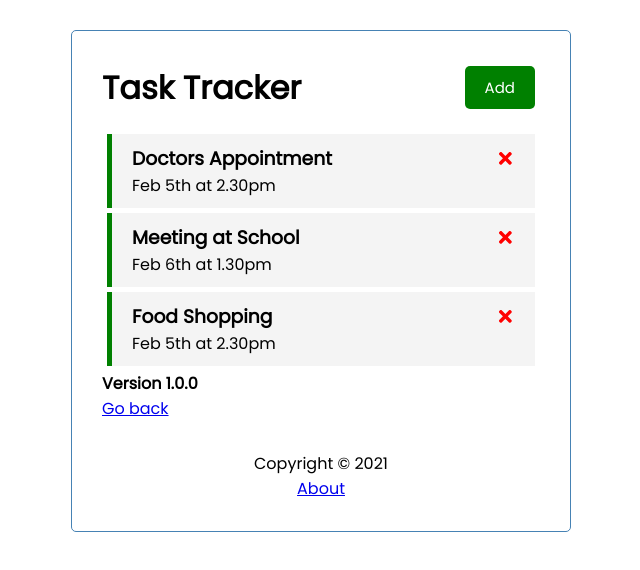
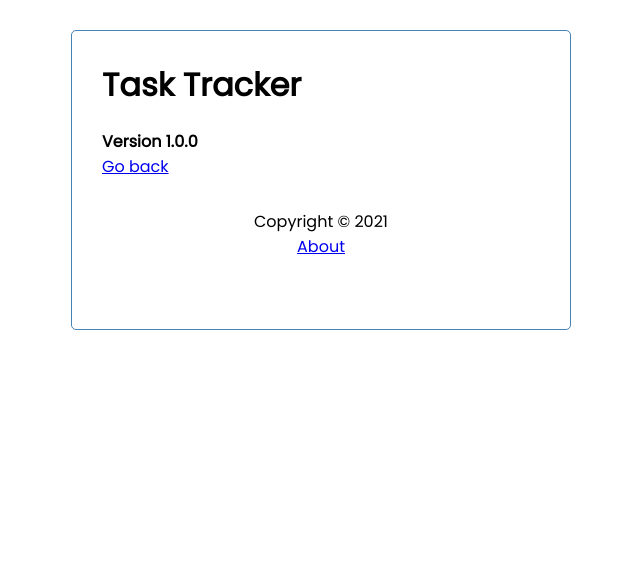
Before and after one commit to TechMi97/react-task-tracker, a React (Create React App) app: page /about in a window 1280 px wide. Shown: the top 570 px of the page, without its empty margins (319-959 px from the left). Built offline with nearby package versions, Linux system fonts and the light colour scheme; data requests are answered from the project's data file.

Commit message:
Route, use Location, add button conditional statement, no refresh when click go back

```diff
--- a/src/App.js
+++ b/src/App.js
@@ -95,13 +95,21 @@ const toggleReminder = async (id) => {
     <div className="container">
      <Header onAdd={() => setShowAddTask
       (!showAddTask)} showAdd={showAddTask}/>
-     {showAddTask && <AddTask onAdd={addTask}/>}
-     {tasks.length > 0 ? (
-     <Tasks tasks={tasks}
-     onDelete={deleteTask}
-     onToggle = {toggleReminder}/>):
-     ('No Tasks To show')}
       <Routes>
+     <Route path='/' element={
+       <>
+       {showAddTask && <AddTask onAdd={addTask} />}
+       {tasks.length > 0 ? (
+         <Tasks
+           tasks={tasks}
+           onDelete={deleteTask}
+           onToggle={toggleReminder}
+         />
+       ) : (
+         'No Tasks To Show'
+       )}
+     </>
+     }/>
      <Route path='/about' element={<About/>}/>
      </Routes>
      <Footer/>
--- a/src/components/About.js
+++ b/src/components/About.js
@@ -1,9 +1,11 @@
+import { Link } from 'react-router-dom'
+
 
 const About = () => {
     return (
         <div>
             <h4>Version 1.0.0</h4>
-            <a href="/">Go back</a>
+            <Link to="/">Go back</Link>
         </div>
     )
 }
--- a/src/components/Footer.js
+++ b/src/components/Footer.js
@@ -1,8 +1,10 @@
+import { Link } from 'react-router-dom'
+
 const Footer = () => {
     return(
         <footer>
             <p>Copyright &copy; 2021 </p>
-            <a href="/about">About</a>
+            <Link to="/about">About</Link>
         </footer>
     )
 
--- a/src/components/Header.js
+++ b/src/components/Header.js
@@ -1,13 +1,18 @@
 import PropTypes from 'prop-types'
 import Button from './Button'
-
+import { useLocation } from 'react-router-dom'
 const Header = ({title, onAdd, showAdd}) => {
-
+   const location = useLocation()
 
     return (
         <header className='header'>
             <h1>{title}</h1>
-            <Button color={showAdd? 'red' : 'green'} text={showAdd ? 'Close' : 'Add'} onClick={onAdd}/>
+
+            {location.pathname ==='/' &&
+            <Button
+            color={showAdd? 'red' : 'green'}
+            text={showAdd ? 'Close' : 'Add'}
+            onClick={onAdd}/>}
         </header>
     )
 }
```
